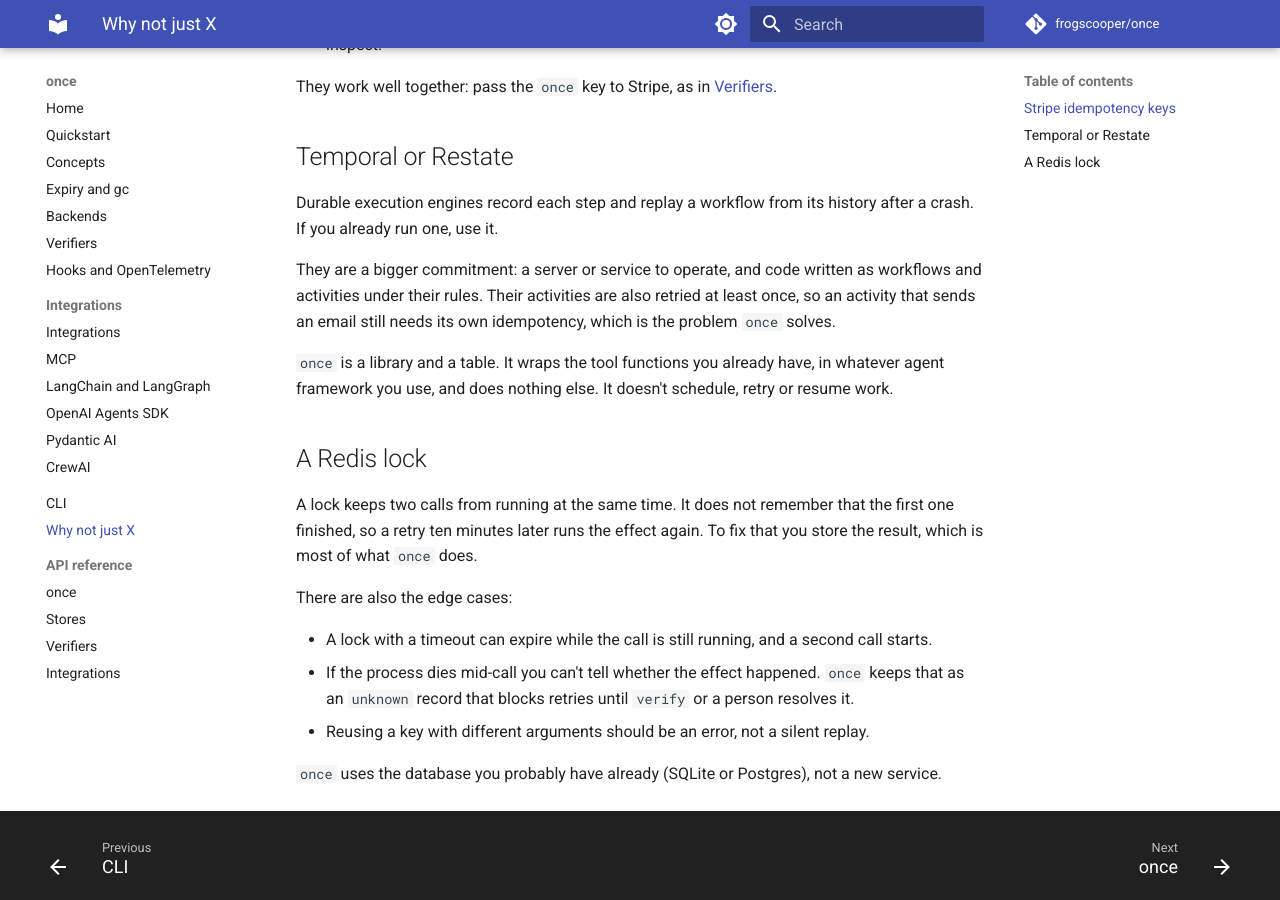
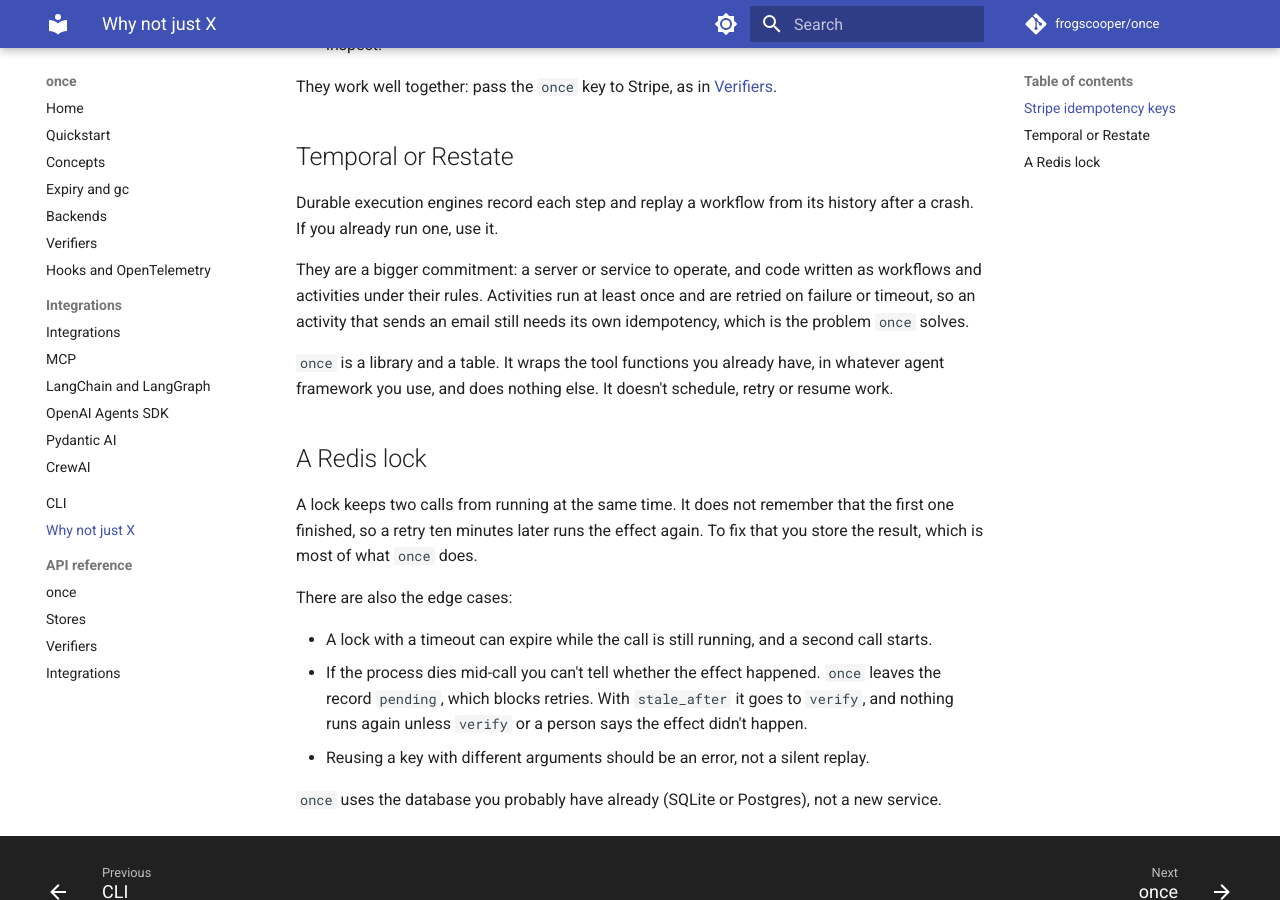
Before and after one commit to frogscooper/once, an MkDocs documentation site: the page built from docs/why-not.md, in a window 1280 px wide and 900 px high, scrolled down 485 px. Built offline with MkDocs 1.6.1 and Material for MkDocs 9.7.7, drawn with Linux system fonts in a browser that asks for light colours; comment, search, counter and statistics services are not loaded.

Commit message:
docs: dead process stays pending, Temporal retries, scope and key helpers

```diff
--- a/docs/why-not.md
+++ b/docs/why-not.md
@@ -17,7 +17,7 @@ They work well together: pass the `once` key to Stripe, as in [Verifiers](verifi
 
 Durable execution engines record each step and replay a workflow from its history after a crash. If you already run one, use it.
 
-They are a bigger commitment: a server or service to operate, and code written as workflows and activities under their rules. Their activities are also retried at least once, so an activity that sends an email still needs its own idempotency, which is the problem `once` solves.
+They are a bigger commitment: a server or service to operate, and code written as workflows and activities under their rules. Activities run at least once and are retried on failure or timeout, so an activity that sends an email still needs its own idempotency, which is the problem `once` solves.
 
 `once` is a library and a table. It wraps the tool functions you already have, in whatever agent framework you use, and does nothing else. It doesn't schedule, retry or resume work.
 
@@ -28,7 +28,7 @@ A lock keeps two calls from running at the same time. It does not remember that
 There are also the edge cases:
 
 - A lock with a timeout can expire while the call is still running, and a second call starts.
-- If the process dies mid-call you can't tell whether the effect happened. `once` keeps that as an `unknown` record that blocks retries until `verify` or a person resolves it.
+- If the process dies mid-call you can't tell whether the effect happened. `once` leaves the record `pending`, which blocks retries. With `stale_after` it goes to `verify`, and nothing runs again unless `verify` or a person says the effect didn't happen.
 - Reusing a key with different arguments should be an error, not a silent replay.
 
 `once` uses the database you probably have already (SQLite or Postgres), not a new service.
```
Also changed, not shown: docs/concepts.md (+2 -2 lines), docs/hooks.md (+1 -1 lines), docs/index.md (+1 -1 lines).
